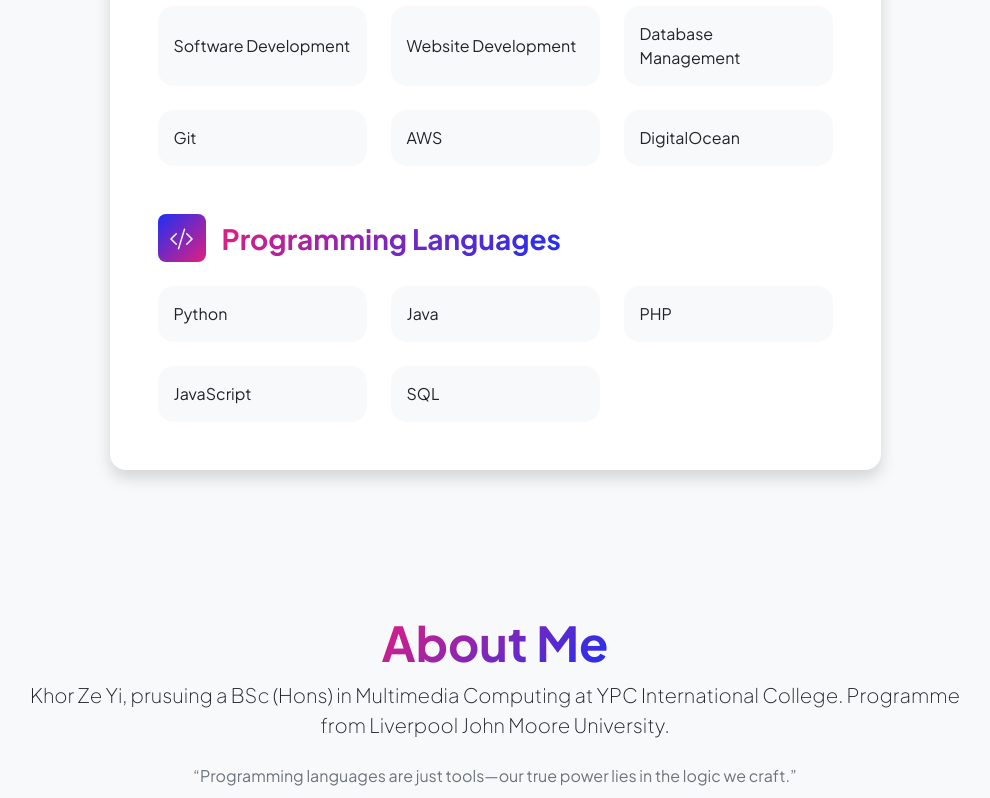
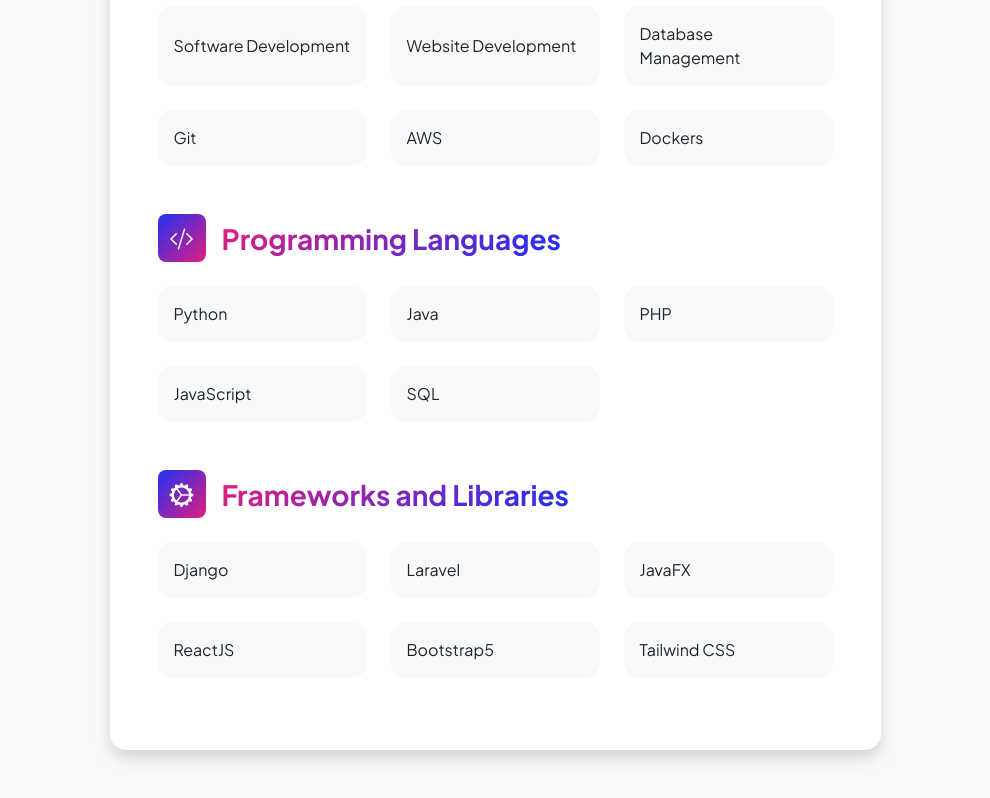
Before and after one commit to KZY020821/KZY020821.github.io, a website: page resume.html in a window 1280 px wide. Shown: the part 1270-2068 px from the top of the page, without its empty margins (145-1135 px from the left). Drawn offline with nearby package versions, Linux system fonts and the light colour scheme.

Commit message:
added frameworks and libraries

```diff
--- a/resume.html
+++ b/resume.html
@@ -143,15 +143,25 @@
                                         <div class="row row-cols-1 row-cols-md-3 mb-4">
                                             <div class="col mb-4 mb-md-0"><div class="d-flex align-items-center bg-light rounded-4 p-3 h-100">Git</div></div>
                                             <div class="col mb-4 mb-md-0"><div class="d-flex align-items-center bg-light rounded-4 p-3 h-100">AWS</div></div>
-                                            <div class="col"><div class="d-flex align-items-center bg-light rounded-4 p-3 h-100">DigitalOcean</div></div>
+                                            <div class="col"><div class="d-flex align-items-center bg-light rounded-4 p-3 h-100">Dockers</div></div>
                                         </div>
+                                        <!-- <div class="row row-cols-1 row-cols-md-3 mb-4">
+                                            <div class="col mb-4 mb-md-0"><div class="d-flex align-items-center bg-light rounded-4 p-3 h-100">Kubernetes</div></div>
+                                            <div class="col mb-4 mb-md-0"><div class="d-flex align-items-center bg-light rounded-4 p-3 h-100">Jenkins</div></div>
+                                            <div class="col"><div class="d-flex align-items-center bg-light rounded-4 p-3 h-100">GitLabs</div></div>
+                                        </div>
+                                        <div class="row row-cols-1 row-cols-md-3 mb-4">
+                                            <div class="col mb-4 mb-md-0"><div class="d-flex align-items-center bg-light rounded-4 p-3 h-100">Postman</div></div>
+                                            <div class="col mb-4 mb-md-0"><div class="d-flex align-items-center bg-light rounded-4 p-3 h-100">Selenium</div></div>
+                                            <div class="col"><div class="d-flex align-items-center bg-light rounded-4 p-3 h-100">ArgoCD</div></div>
+                                        </div> -->
                                         <!-- <div class="row row-cols-1 row-cols-md-3">
                                             <div class="col mb-4 mb-md-0"><div class="d-flex align-items-center bg-light rounded-4 p-3 h-100">Data analysis</div></div>
 
                                         </div> -->
                                     </div>
                                     <!-- Languages list-->
-                                    <div class="mb-0">
+                                    <div class="mb-5">
                                         <div class="d-flex align-items-center mb-4">
                                             <div class="feature bg-primary bg-gradient-primary-to-secondary text-white rounded-3 me-3"><i class="bi bi-code-slash"></i></div>
                                             <h3 class="fw-bolder mb-0"><span class="text-gradient d-inline">Programming Languages</span></h3>
@@ -166,6 +176,36 @@
                                             <div class="col mb-4 mb-md-0"><div class="d-flex align-items-center bg-light rounded-4 p-3 h-100">SQL</div></div>
                                             <!-- <div class="col"><div class="d-flex align-items-center bg-light rounded-4 p-3 h-100">JavaScript</div></div> -->
                                         </div>
+                                    </div>
+                                    <div class="mb-0">
+                                        <div class="d-flex align-items-center mb-4">
+                                            <div class="feature bg-primary bg-gradient-primary-to-secondary text-white rounded-3 me-3"><i class="bi bi-gear-wide-connected"></i></div>
+                                            <h3 class="fw-bolder mb-0"><span class="text-gradient d-inline">Frameworks and Libraries</span></h3>
+                                        </div>
+                                        <div class="row row-cols-1 row-cols-md-3 mb-4">
+                                            <div class="col mb-4 mb-md-0"><div class="d-flex align-items-center bg-light rounded-4 p-3 h-100">Django</div></div>
+                                            <div class="col mb-4 mb-md-0"><div class="d-flex align-items-center bg-light rounded-4 p-3 h-100">Laravel</div></div>
+                                            <div class="col mb-4 mb-md-0"><div class="d-flex align-items-center bg-light rounded-4 p-3 h-100">JavaFX</div></div>
+                                        </div>
+                                        <div class="row row-cols-1 row-cols-md-3 mb-4">
+                                            <div class="col mb-4 mb-md-0"><div class="d-flex align-items-center bg-light rounded-4 p-3 h-100">ReactJS</div></div>
+                                            <div class="col mb-4 mb-md-0"><div class="d-flex align-items-center bg-light rounded-4 p-3 h-100">Bootstrap5</div></div>
+                                            <div class="col"><div class="d-flex align-items-center bg-light rounded-4 p-3 h-100">Tailwind CSS</div></div>
+                                        </div>
+                                        <!-- <div class="row row-cols-1 row-cols-md-3 mb-4">
+                                            <div class="col mb-4 mb-md-0"><div class="d-flex align-items-center bg-light rounded-4 p-3 h-100">Kubernetes</div></div>
+                                            <div class="col mb-4 mb-md-0"><div class="d-flex align-items-center bg-light rounded-4 p-3 h-100">Jenkins</div></div>
+                                            <div class="col"><div class="d-flex align-items-center bg-light rounded-4 p-3 h-100">GitLabs</div></div>
+                                        </div>
+                                        <div class="row row-cols-1 row-cols-md-3 mb-4">
+                                            <div class="col mb-4 mb-md-0"><div class="d-flex align-items-center bg-light rounded-4 p-3 h-100">Postman</div></div>
+                                            <div class="col mb-4 mb-md-0"><div class="d-flex align-items-center bg-light rounded-4 p-3 h-100">Selenium</div></div>
+                                            <div class="col"><div class="d-flex align-items-center bg-light rounded-4 p-3 h-100">ArgoCD</div></div>
+                                        </div> -->
+                                        <!-- <div class="row row-cols-1 row-cols-md-3">
+                                            <div class="col mb-4 mb-md-0"><div class="d-flex align-items-center bg-light rounded-4 p-3 h-100">Data analysis</div></div>
+
+                                        </div> -->
                                     </div>
                                 </div>
                             </div>
```
